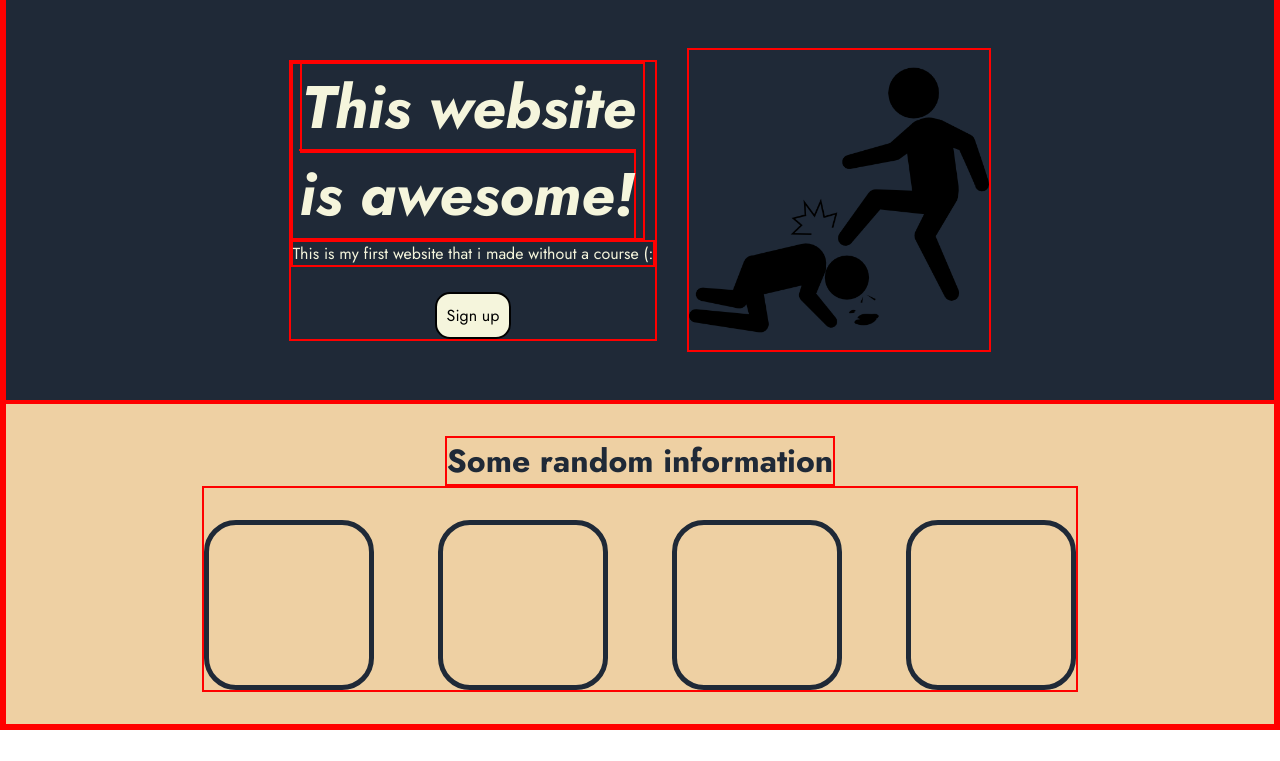
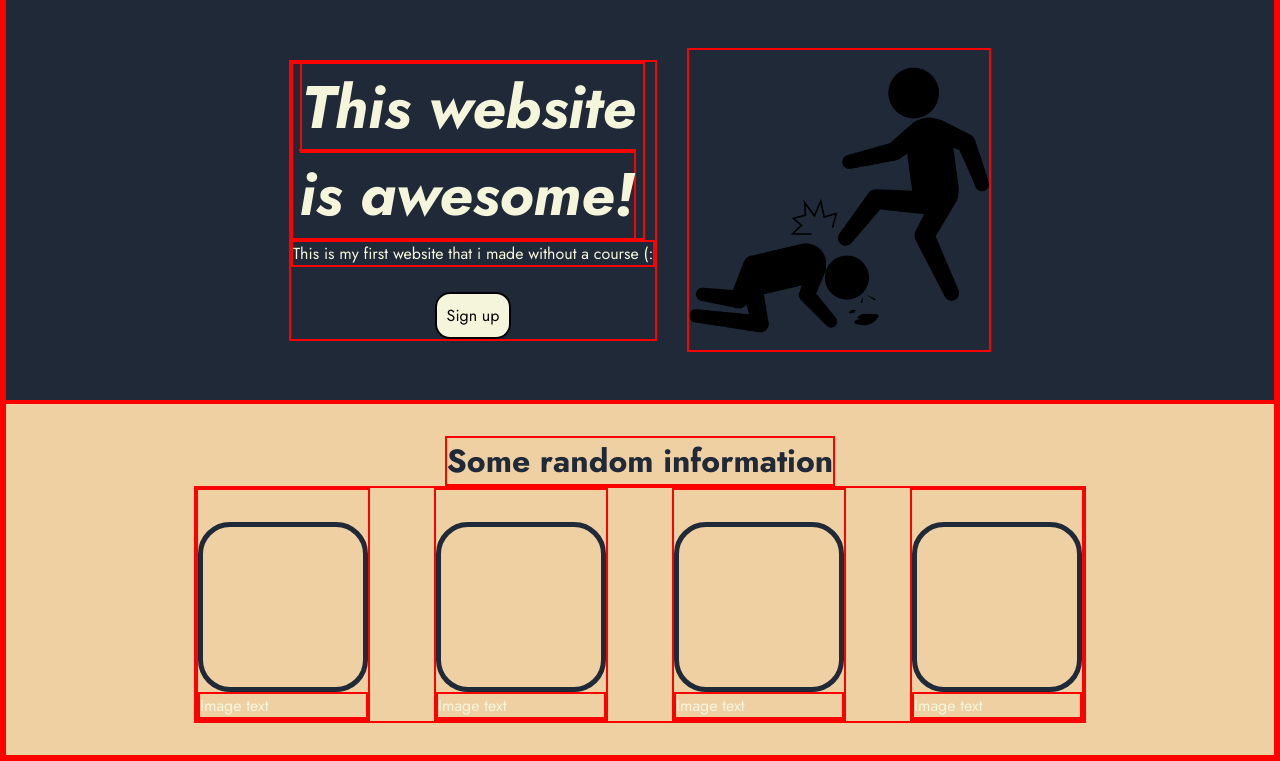
Before and after one commit to edwardgroseva/Project-Landing-Page, a plain HTML site: page index.html in a window 1280 px wide. Shown: the part 74-835 px from the top of the page. Before the commit the page ends 804 px from the top, so only its background shows below. Drawn offline with Linux system fonts and the light colour scheme.

Commit message:
added img text and wrap

```diff
--- a/css/styles.css
+++ b/css/styles.css
@@ -126,7 +126,7 @@ ul a{
 
     display: flex;
     gap: 4em;
-
+    flex-wrap: wrap;
 }
 
 .mid-img{
--- a/index.html
+++ b/index.html
@@ -29,10 +29,22 @@
     <div class="mid">
         <h1>Some random information</h1>
         <div class="row-img">
-            <div class="mid-img"></div>
-            <div class="mid-img"></div>
-            <div class="mid-img"></div>
-            <div class="mid-img"></div>
+            <div>
+                <div class="mid-img"></div>
+                <div>Image text</div>
+            </div>
+            <div>
+                <div class="mid-img"></div>
+                <div>Image text</div>
+            </div>
+            <div>
+                <div class="mid-img"></div>
+                <div>Image text</div>
+            </div>
+            <div>
+                <div class="mid-img"></div>
+                <div>Image text</div>
+            </div>
         </div>
 
 
```
